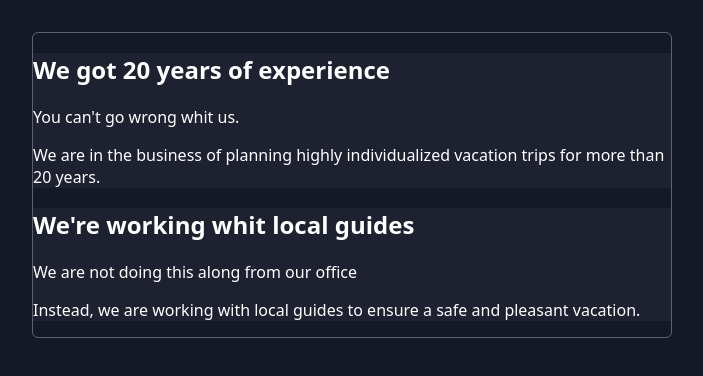
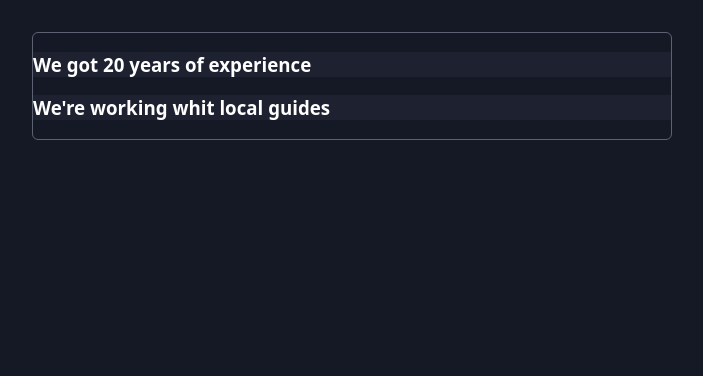
Before and after one commit to AndreaParrini/react-27-patterns, a React (Vite) app: page / in a window 1280 px wide. Shown: the top 376 px of the page, without its empty margins (288-991 px from the left). Built offline with nearby package versions, Linux system fonts and the light colour scheme.

Commit message:
add use context in the accordion item and add id in app

```diff
--- a/src/App.jsx
+++ b/src/App.jsx
@@ -5,13 +5,13 @@ function App() {
   return <main>
     <section>
       <Accordion className='accordion'>
-        <AccordionItem className='accordion-item' title='We got 20 years of experience'>
+        <AccordionItem id='experience' className='accordion-item' title='We got 20 years of experience'>
           <article>
             <p>You can&apos;t go wrong whit us.</p>
             <p>We are in the business of planning highly individualized vacation trips for more than 20 years.</p>
           </article>
         </AccordionItem>
-        <AccordionItem className='accordion-item' title="We're working whit local guides">
+        <AccordionItem id='local-guides' className='accordion-item' title="We're working whit local guides">
           <article>
             <p>We are not doing this along from our office</p>
             <p>Instead, we are working with local guides to ensure a safe and pleasant vacation.</p>
--- a/src/components/Accordion/AccordionItem.jsx
+++ b/src/components/Accordion/AccordionItem.jsx
@@ -1,6 +1,20 @@
-export default function AccordionItem({className, title, children}){
+import { useAccordionContext } from "./Accordion"
+
+export default function AccordionItem({id, className, title, children}){
+    const {openItemId, openItem, closeItem} = useAccordionContext();
+
+    const isOpen = openItemId===id;
+
+    function handleClick(){
+        if(isOpen){
+            closeItem();
+        }else{
+            openItem(id);
+        }
+    }
+
     return <li className={className}>
-        <h2>{title}</h2>
-        {children}
+        <h3 onClick={handleClick}>{title}</h3>
+        <div className={isOpen ? 'accordion-item-content open' : 'accordion-item-content'}>{children}</div>
     </li>
 }
```
